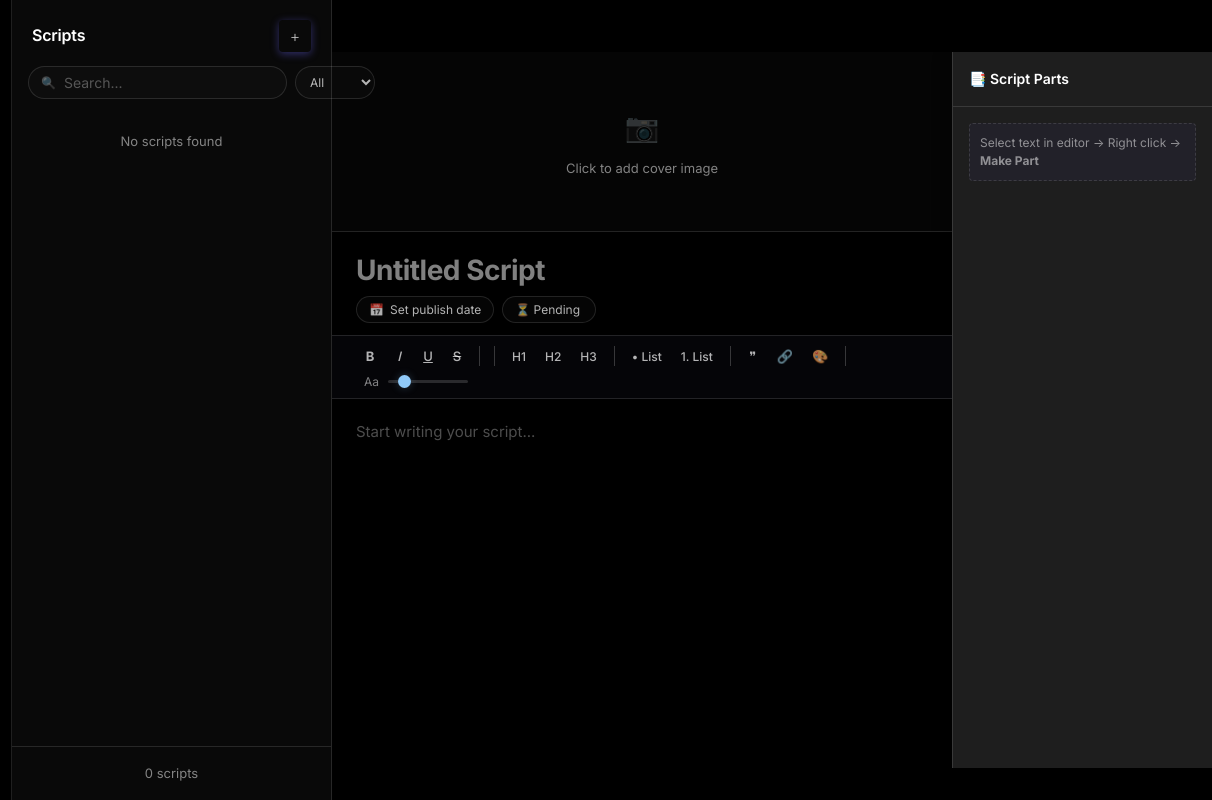
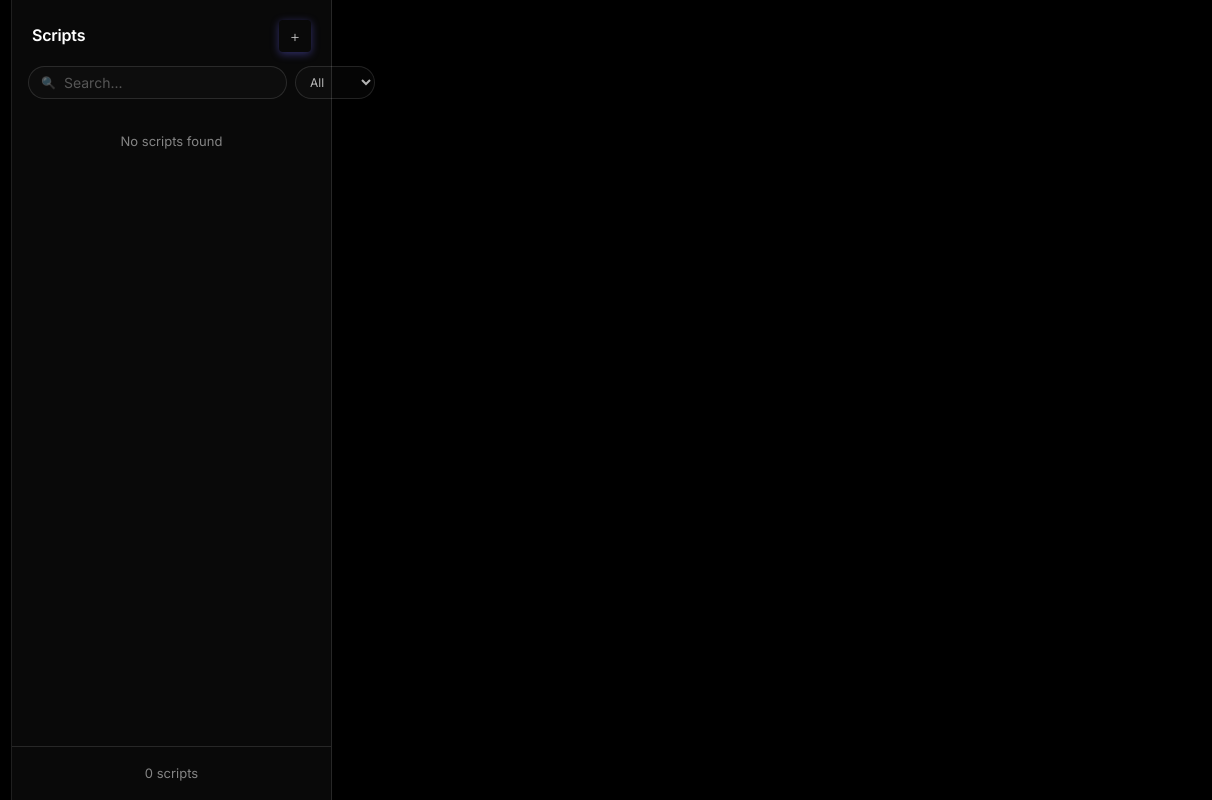
Before and after one commit to anshuonline/script-manager-pc, an Electron app: page index.html in a window 1280 px wide. Shown: the full height of the page, 68-1280 px from the left. Drawn offline with Linux system fonts and the light colour scheme; no server answers.

Commit message:
Fix UI bug: Editor and Calendar overlapping

```diff
--- a/style.css
+++ b/style.css
@@ -832,7 +832,7 @@ body {
   margin: 4px 0;
 }
 
-#editorView {
+#editorView.active {
   display: flex;
   flex-direction: row;
   height: 100%;
```
